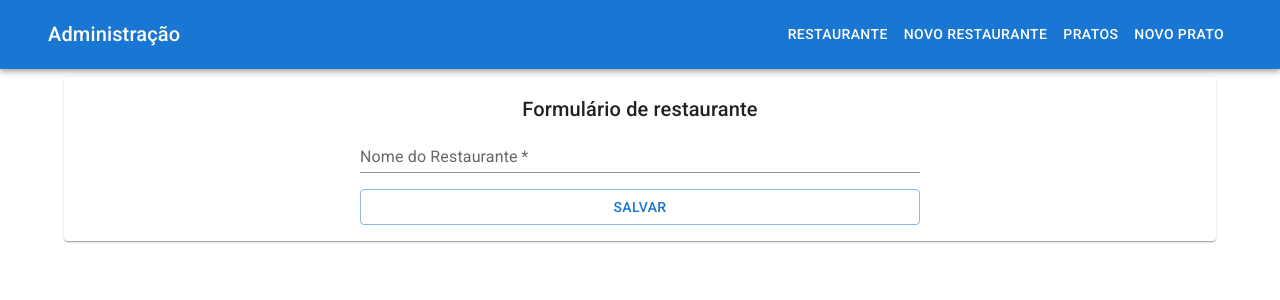
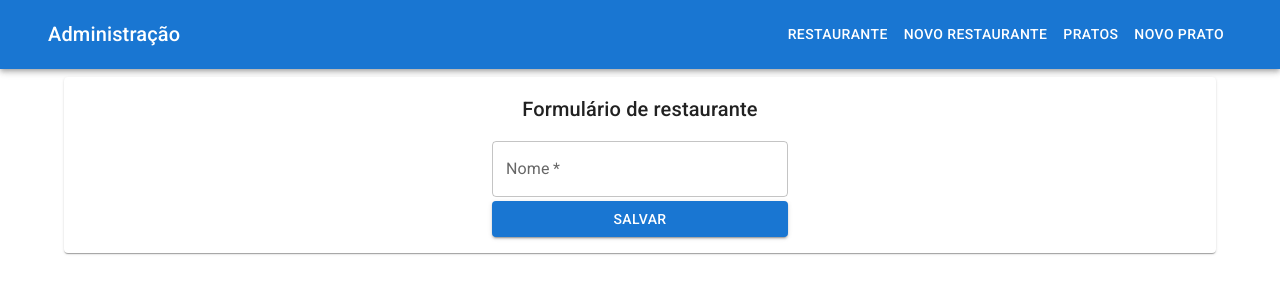
Before and after one commit to elvisrfarias/alfoodApi-project, a React (Create React App) app: page /admin/restaurantes/novo in a window 1280 px wide. Shown: the top 300 px of the page. Built offline with nearby package versions, Linux system fonts and the light colour scheme.

Commit message:
finalizado o projeto

```diff
--- a/src/App.tsx
+++ b/src/App.tsx
@@ -5,6 +5,7 @@ import AdministracaRestaurantes from './paginas/Administracao/Restaurantes/Admin
 import FormularioRestaurante from './paginas/Administracao/Restaurantes/FormularioRestaurante';
 import PaginaBaseAdmin from './paginas/Administracao/Restaurantes/PaginaBaseAdmin';
 import AdministracaoPratos from './paginas/Administracao/Pratos/AdministracaoPratos';
+import FormularioPrato from './paginas/Administracao/Pratos/FormularioPrato';
 
 function App() {
 
@@ -18,7 +19,10 @@ function App() {
       <Route path="restaurantes/novo" element={<FormularioRestaurante />} />
       <Route path="restaurantes/:id" element={<FormularioRestaurante />} />
 
+
       <Route path="pratos" element={<AdministracaoPratos />} />
+      <Route path="pratos/novo" element={<FormularioPrato />} />
+      <Route path="pratos/:id" element={<FormularioRestaurante />} />
 
       </Route>
     </Routes>
--- /dev/null
+++ b/src/interfaces/Itag.ts
@@ -0,0 +1,4 @@
+export default interface Itag {
+  value: string,
+  id: number
+}
--- a/src/paginas/Administracao/Pratos/AdministracaoPratos.tsx
+++ b/src/paginas/Administracao/Pratos/AdministracaoPratos.tsx
@@ -1,7 +1,6 @@
 import { Button, Link, Paper, TableContainer, Table, TableBody, TableRow, TableCell, TableHead } from "@mui/material"
 import { useEffect, useState } from "react"
 import { Link as RouterLink } from "react-router-dom"
-import IRestaurante from "../../../interfaces/IRestaurante"
 import http from "../../../http"
 import IPrato from "../../../interfaces/IPrato"
 
--- /dev/null
+++ b/src/paginas/Administracao/Pratos/FormularioPrato.tsx
@@ -0,0 +1,119 @@
+import { Box, Button, FormControl, InputLabel, MenuItem, Select, TextField, Typography } from "@mui/material"
+import { useEffect, useState } from "react"
+import http from "../../../http"
+import IRestaurante from "../../../interfaces/IRestaurante"
+import ITag from "../../../interfaces/Itag"
+
+const FormularioPrato = () => {
+
+    const [nomePrato, setNomePrato] = useState('')
+    const [descricao, setDescricao] = useState('')
+
+    const [tag, setTag] = useState('')
+    const [restaurante, setRestaurante] = useState('')
+
+    const [imagem, setImagem] = useState<File | null>(null)
+
+    const [tags, setTags] = useState<ITag[]>([])
+    const [restaurantes, setRestaurantes] = useState<IRestaurante[]>([])
+
+    useEffect(() => {
+        http.get<{ tags: ITag[] }>('tags/')
+            .then(resposta => setTags(resposta.data.tags))
+        http.get<IRestaurante[]>('restaurantes/')
+            .then(resposta => setRestaurantes(resposta.data))
+    }, [])
+
+    const selecionarArquivo = (evento: React.ChangeEvent<HTMLInputElement>) => {
+        if (evento.target.files?.length) {
+            setImagem(evento.target.files[0])
+        } else {
+            setImagem(null)
+        }
+    }
+
+    const aoSubmeterForm = (evento: React.FormEvent<HTMLFormElement>) => {
+        evento.preventDefault()
+
+        const formData = new FormData();
+
+        formData.append('nome', nomePrato)
+        formData.append('descricao', descricao)
+
+        formData.append('tag', tag)
+
+        formData.append('restaurante', restaurante)
+
+        if (imagem) {
+            formData.append('imagem', imagem)
+        }
+
+        http.request({
+            url: 'pratos/',
+            method: 'POST',
+            headers: {
+                'Content-Type': 'multipart/form-data'
+            },
+            data: formData
+        })
+            .then(() => {
+                setNomePrato('')
+                setDescricao('')
+                setTag('')
+                setRestaurante('')
+                alert('Prato cadastrado com sucesso!')
+            })
+            .catch(erro => console.log(erro))
+
+    }
+
+    return (
+        <Box sx={{ display: 'flex', flexDirection: "column", alignItems: "center", flexGrow: 1 }}>
+            <Typography component="h1" variant="h6">Formulário de Pratos</Typography>
+            <Box component="form" sx={{ width: '100%' }} onSubmit={aoSubmeterForm}>
+                <TextField
+                    value={nomePrato}
+                    onChange={evento => setNomePrato(evento.target.value)}
+                    label="Nome do Prato"
+                    variant="standard"
+                    fullWidth
+                    required
+                    margin="dense"
+                />
+                <TextField
+                    value={descricao}
+                    onChange={evento => setDescricao(evento.target.value)}
+                    label="Descrição do Prato"
+                    variant="standard"
+                    fullWidth
+                    required
+                    margin="dense"
+                />
+
+                <FormControl margin="dense" fullWidth >
+                    <InputLabel id="select-tag">Tag</InputLabel>
+                    <Select labelId="select-tag" value={tag} onChange={evento => setTag(evento.target.value)}>
+                        {tags.map(tag => <MenuItem key={tag.id} value={tag.value}>
+                            {tag.value}
+                        </MenuItem>)}
+                    </Select>
+                </FormControl>
+
+                <FormControl margin="dense" fullWidth >
+                    <InputLabel id="select-restaurante">Restaurante</InputLabel>
+                    <Select labelId="select-restaurante" value={restaurante} onChange={evento => setRestaurante(evento.target.value)}>
+                        {restaurantes.map(restaurante => <MenuItem key={restaurante.id} value={restaurante.id}>
+                            {restaurante.nome}
+                        </MenuItem>)}
+                    </Select>
+                </FormControl>
+
+                <input type="file" onChange={selecionarArquivo}/>
+
+                <Button sx={{ marginTop: 1 }} type="submit" fullWidth variant="outlined">Salvar</Button>
+            </Box>
+        </Box>
+    )
+}
+
+export default FormularioPrato
--- a/src/paginas/Administracao/Restaurantes/FormularioRestaurante.tsx
+++ b/src/paginas/Administracao/Restaurantes/FormularioRestaurante.tsx
@@ -1,68 +1,68 @@
-import { useParams } from "react-router-dom"
-import { Button, TextField, Typography, Box, AppBar, Container, Toolbar, Link, Paper } from "@mui/material"
-import { useEffect, useState } from "react"
-import IRestaurante from "../../../interfaces/IRestaurante"
-import http from "../../../http"
+import { Box, Typography, TextField, Button } from '@mui/material';
+import { Method } from 'axios';
+import { SyntheticEvent, useEffect, useState } from 'react';
+import { useNavigate, useParams } from 'react-router-dom';
+import http from '../../../http';
+import IRestaurante from '../../../interfaces/IRestaurante';
 
-
-const FormularioRestaurante = () => {
-
-    const [nomeRestaurante, setNomeRestaurante] = useState('')
-    const parametros = useParams()
+const FormRestaurante = () => {
+  const params = useParams();
+  const [nome, setNome] = useState('')
+  const navigate = useNavigate();
 
   useEffect(() => {
-        if (parametros.id) {
-            http.get<IRestaurante>(`restaurantes/${parametros.id}/`)
-                .then(resposta => setNomeRestaurante(resposta.data.nome))
+    if (params.id) {
+      http.get<IRestaurante>(`/v2/restaurantes/${params.id}/`)
+        .then(resposta => setNome(resposta.data.nome))
     }
-    }, [parametros])
+  }, [params])
 
-    // Submissão do form com condições
-    const aoSubmeterForm = (evento: React.FormEvent<HTMLFormElement>) => {
+  const aoSubmeterForm = (evento: SyntheticEvent) => {
     evento.preventDefault()
-
-        if (parametros.id) {
-            http.put(`restaurantes/${parametros.id}/`, {
-                nome: nomeRestaurante
+    let url = '/v2/restaurantes/'
+    let method: Method = 'POST'
+    if (params.id) {
+      method = 'PUT'
+      url += `${params.id}/`
+    }
+    http.request({
+      url,
+      method,
+      data: {
+        nome
+      }
+    }).then(() => {
+      navigate('/dashboard/restaurantes')
     })
-                .then(() => {
-                    alert("Restaurante atualizado com sucesso!")
-                })
-        } else {
-            http.post('restaurantes/', {
-                nome: nomeRestaurante
-            })
-                .then(() => {
-                    alert("Restaurante cadastrado com sucesso!")
-                })
-        }
   }
 
   return (
     <>
-            <Box sx={{ display: 'flex', flexDirection: 'column', alignItems: 'center', flexGrow: 1 }}>
-                <Typography component='h1' variant='h6'>Formulário de restaurante</Typography>
-                <Box component='form' sx={{ width: '50%' }} onSubmit={aoSubmeterForm} >
+      <Box
+        sx={{
+          display: 'flex',
+          flexDirection: 'column',
+          alignItems: 'center',
+        }}
+      >
+        <Typography component="h1" variant="h6">
+          Formulário de restaurante
+        </Typography>
+        <Box component="form" sx={{ mt: 1 }} onSubmit={aoSubmeterForm}>
           <TextField
-                        value={nomeRestaurante}
-                        onChange={evento => setNomeRestaurante(evento.target.value)}
-                        label="Nome do Restaurante"
-                        variant="standard"
-                        fullWidth
             required
-                    />
-                    <Button
-                        sx={{ marginTop: 2 }}
-                        type="submit"
-                        variant="outlined"
-                        fullWidth
-                    >
-                        Salvar
-                    </Button>
+            value={nome}
+            onChange={evento => setNome(evento.target.value)}
+            margin='dense'
+            id="nome"
+            label="Nome"
+            type="text"
+            fullWidth />
+          <Button type='submit' fullWidth variant="contained">Salvar</Button>
         </Box>
       </Box>
     </>
-    )
+  );
 }
 
-export default FormularioRestaurante
+export default FormRestaurante
```
Lines whose indentation alone changed are shown as unchanged.
